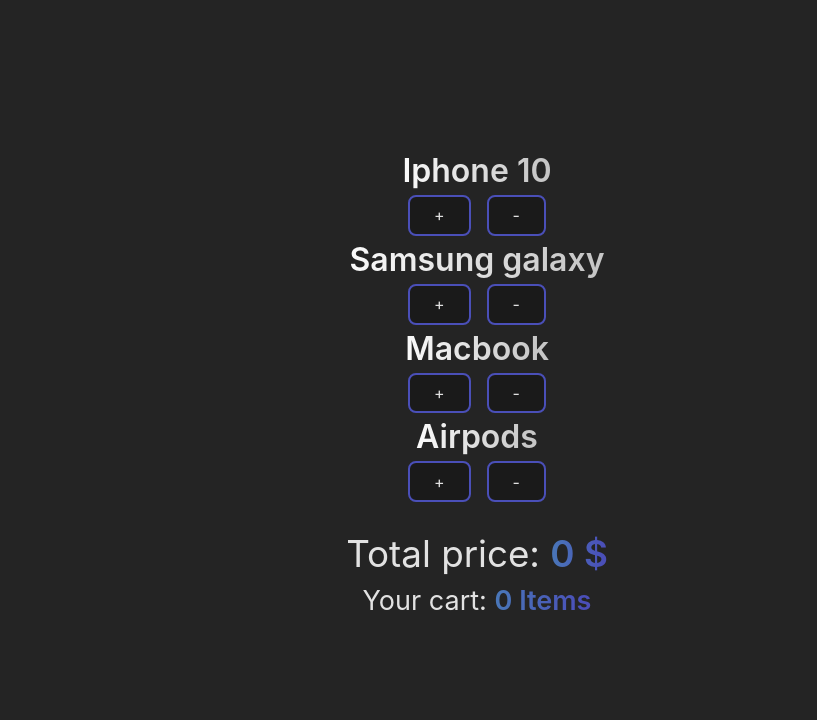
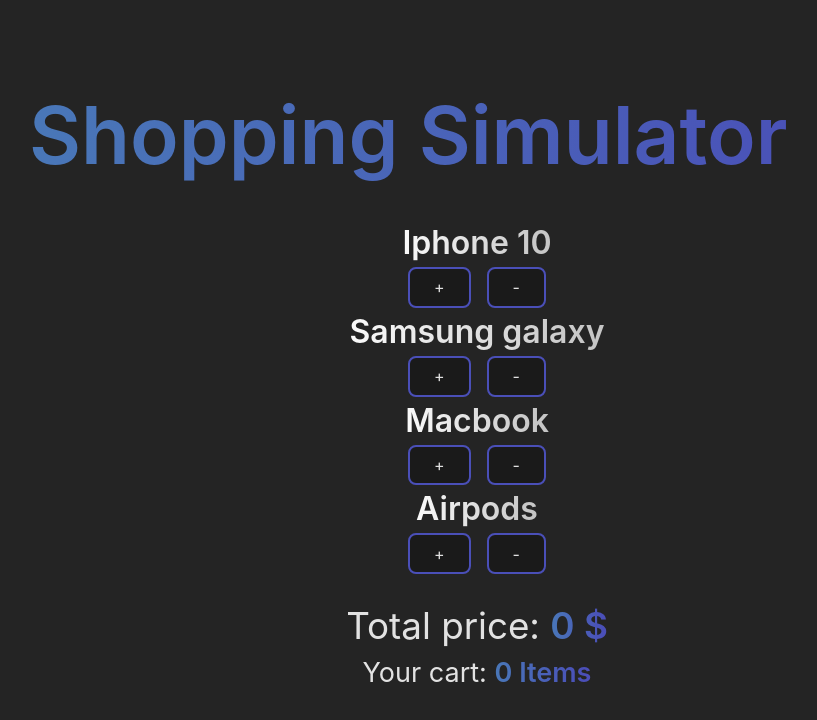
Before and after one commit to MaciejBascik/CartApp, a React (Vite) app: page / in a window 1280 px wide. Shown: the top 720 px of the page, without its empty margins (163-980 px from the left). Built offline with nearby package versions, Linux system fonts and the light colour scheme.

Commit message:
Update Products.jsx

```diff
--- a/src/Products.jsx
+++ b/src/Products.jsx
@@ -44,6 +44,7 @@
 
   return (
     <div className=" w-full max-w-4xl mx-auto flex flex-col items-center justify-center">
+  <h1 className="text-[5em] animate-text bg-gradient-to-r from-[#497BB8] via-[#4A4FB8] to-[#7749B8] bg-clip-text text-transparent font-semibold w-full max-w-4xl mx-auto">Shopping Simulator</h1><br />
 
       <h1 className="text-[2em] animate-text bg-gradient-to-r from-[#ffffff] via-[#c7c7c7] to-[#aeaeae] bg-clip-text text-transparent font-semibold">Iphone 10</h1>
       <div className="flex items-center justify-center">
```
